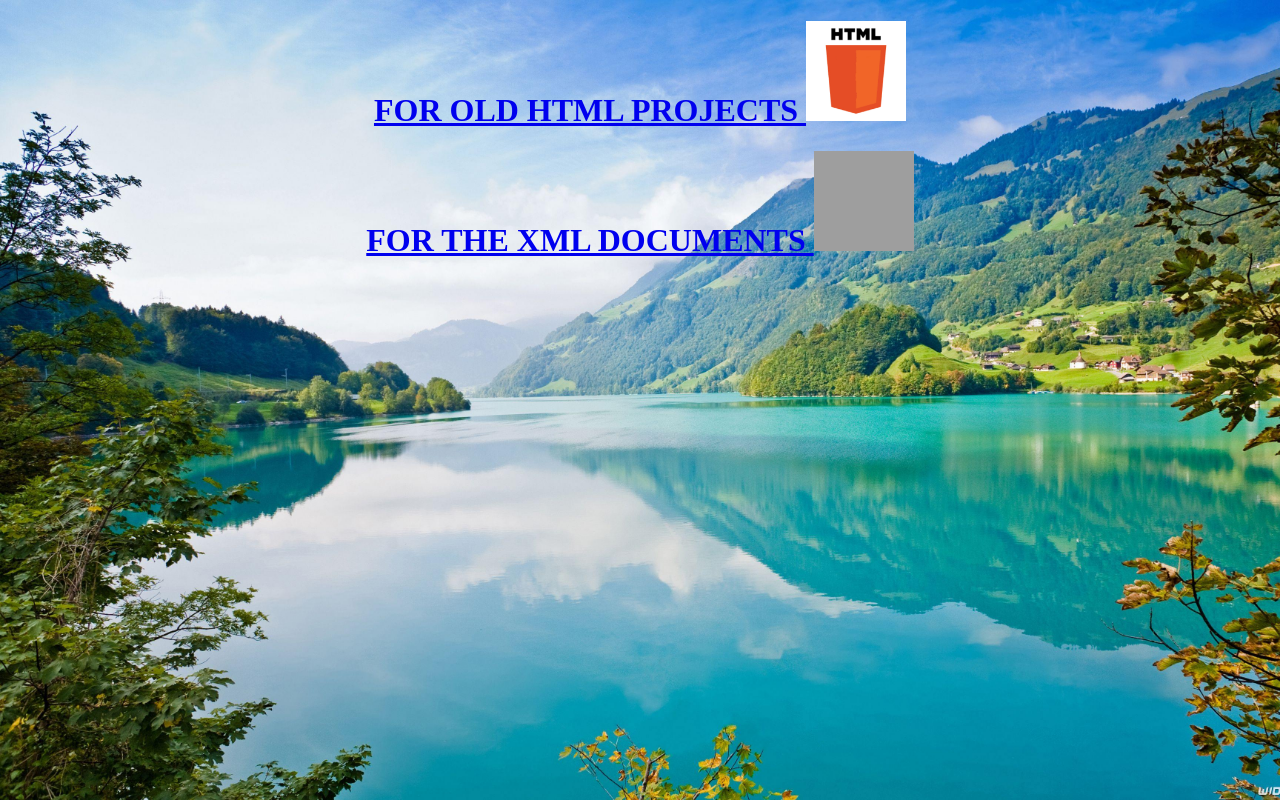
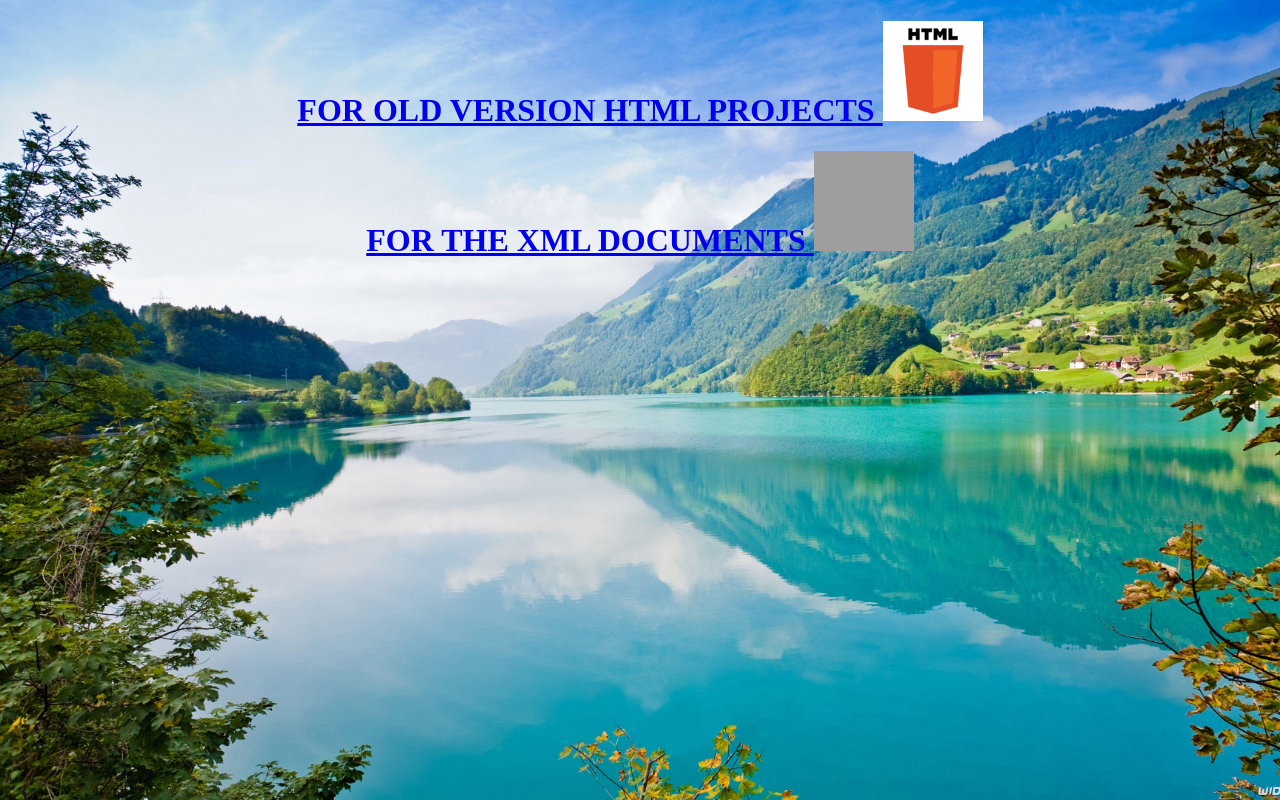
Before and after one commit to SHN011/project-git, a plain HTML site: page index.html in a window 1280 px wide. Drawn offline with Linux system fonts and the light colour scheme; grey boxes are pictures that could not be loaded.

Commit message:
edited in html

```diff
--- a/index.html
+++ b/index.html
@@ -14,7 +14,7 @@
 </head>
 <body class="back">
 
-   <mark> <center><h1> <a href="navh.html">FOR OLD HTML PROJECTS <img src="html.jpeg" alt="html image" width="100px" height="100px"></a></h1>
+   <mark> <center><h1> <a href="navh.html">FOR OLD VERSION HTML PROJECTS <img src="html.jpeg" alt="html image" width="100px" height="100px"></a></h1>
     <h1> <a href="navx.html">FOR THE XML DOCUMENTS <img src="https://static.vecteezy.com/system/resources/previews/000/379/947/original/xml-vector-icon.jpg" alt="xml image"width="100px" height="100px"></a></h1></center></mark>
 </body>
 </html>
```
